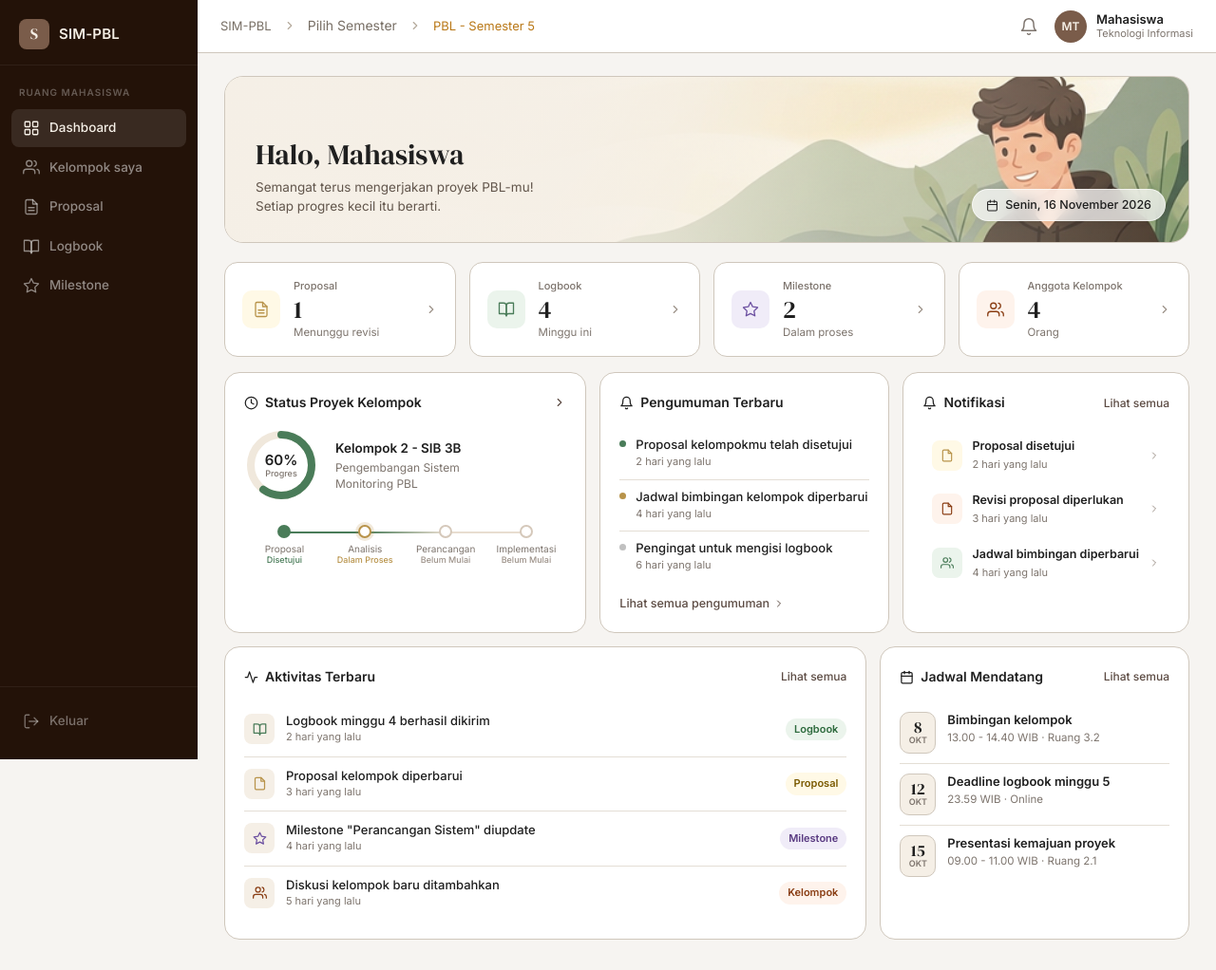
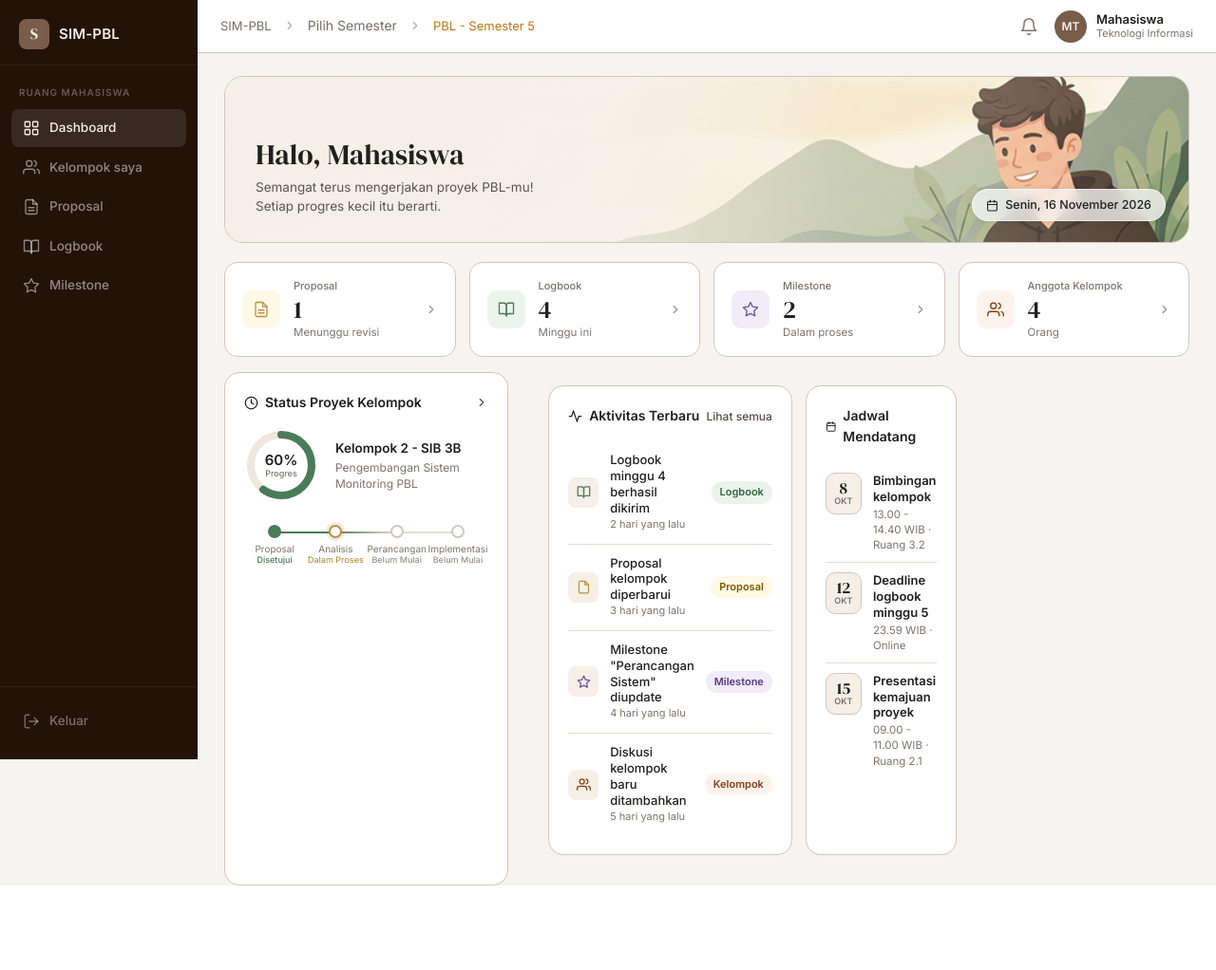
Before and after one commit to adzikraaa/sistemmonitoringpbl, a Laravel app: page /mahasiswa/dashboard in a window 1280 px wide. Shown: the whole page at 95% size. After the commit the page ends 933 px from the top, so only its background shows below. Run offline with Laravel 12, Linux system fonts and the light colour scheme; a user stored in the database is signed in; data comes from the database, SQL or seed files in the repository; style sheets or scripts are compiled from the project's sources.

Commit message:
Hapus blok pengumuman dan notifikasi dashboard

```diff
--- a/resources/views/mahasiswa/dashboard.blade.php
+++ b/resources/views/mahasiswa/dashboard.blade.php
@@ -399,82 +399,6 @@
         </div>
     </div>
 
-    {{-- Pengumuman Terbaru --}}
-    <div class="db-card">
-        <div class="db-card__header">
-            <h2 class="db-card__title">
-                <svg width="15" height="15" viewBox="0 0 24 24" fill="none" stroke="currentColor" stroke-width="2" stroke-linecap="round" stroke-linejoin="round"><path d="M18 8A6 6 0 0 0 6 8c0 7-3 9-3 9h18s-3-2-3-9"/><path d="M13.73 21a2 2 0 0 1-3.46 0"/></svg>
-                Pengumuman Terbaru
-            </h2>
-        </div>
-        <div class="db-announce-item">
-            <div class="db-announce-dot" style="background:#4A7C59;"></div>
-            <div>
-                <p class="db-announce-text">Proposal kelompokmu telah disetujui</p>
-                <p class="db-announce-time">2 hari yang lalu</p>
-            </div>
-        </div>
-        <div class="db-announce-item">
-            <div class="db-announce-dot" style="background:#B8934A;"></div>
-            <div>
-                <p class="db-announce-text">Jadwal bimbingan kelompok diperbarui</p>
-                <p class="db-announce-time">4 hari yang lalu</p>
-            </div>
-        </div>
-        <div class="db-announce-item">
-            <div class="db-announce-dot" style="background:#C0C0C0;"></div>
-            <div>
-                <p class="db-announce-text">Pengingat untuk mengisi logbook</p>
-                <p class="db-announce-time">6 hari yang lalu</p>
-            </div>
-        </div>
-        <a href="{{ route('mahasiswa.notifikasi') }}" class="db-card__link" style="margin-top:12px; font-size:12.5px; display:inline-flex; align-items:center; gap:4px;">
-            Lihat semua pengumuman
-            <svg width="12" height="12" viewBox="0 0 24 24" fill="none" stroke="currentColor" stroke-width="2" stroke-linecap="round" stroke-linejoin="round"><polyline points="9 18 15 12 9 6"/></svg>
-        </a>
-    </div>
-
-    {{-- Notifikasi --}}
-    <div class="db-card">
-        <div class="db-card__header">
-            <h2 class="db-card__title">
-                <svg width="15" height="15" viewBox="0 0 24 24" fill="none" stroke="currentColor" stroke-width="2" stroke-linecap="round" stroke-linejoin="round"><path d="M18 8A6 6 0 0 0 6 8c0 7-3 9-3 9h18s-3-2-3-9"/><path d="M13.73 21a2 2 0 0 1-3.46 0"/></svg>
-                Notifikasi
-            </h2>
-            <a href="{{ route('mahasiswa.notifikasi') }}" class="db-card__link">Lihat semua</a>
-        </div>
-        <a href="{{ route('mahasiswa.proposal') }}" class="db-notif-item">
-            <div class="db-notif-icon" style="background:#FFF9E6;">
-                <svg width="14" height="14" viewBox="0 0 24 24" fill="none" stroke="#B8934A" stroke-width="2" stroke-linecap="round" stroke-linejoin="round"><path d="M14 2H6a2 2 0 0 0-2 2v16a2 2 0 0 0 2 2h12a2 2 0 0 0 2-2V8z"/><polyline points="14 2 14 8 20 8"/></svg>
-            </div>
-            <div class="db-notif-body">
-                <p class="db-notif-title">Proposal disetujui</p>
-                <p class="db-notif-time">2 hari yang lalu</p>
-            </div>
-            <div class="db-notif-chevron"><svg width="12" height="12" viewBox="0 0 24 24" fill="none" stroke="currentColor" stroke-width="2" stroke-linecap="round" stroke-linejoin="round"><polyline points="9 18 15 12 9 6"/></svg></div>
-        </a>
-        <a href="{{ route('mahasiswa.proposal') }}" class="db-notif-item">
-            <div class="db-notif-icon" style="background:#FEF3EC;">
-                <svg width="14" height="14" viewBox="0 0 24 24" fill="none" stroke="#8A3E14" stroke-width="2" stroke-linecap="round" stroke-linejoin="round"><path d="M14 2H6a2 2 0 0 0-2 2v16a2 2 0 0 0 2 2h12a2 2 0 0 0 2-2V8z"/><polyline points="14 2 14 8 20 8"/></svg>
-            </div>
-            <div class="db-notif-body">
-                <p class="db-notif-title">Revisi proposal diperlukan</p>
-                <p class="db-notif-time">3 hari yang lalu</p>
-            </div>
-            <div class="db-notif-chevron"><svg width="12" height="12" viewBox="0 0 24 24" fill="none" stroke="currentColor" stroke-width="2" stroke-linecap="round" stroke-linejoin="round"><polyline points="9 18 15 12 9 6"/></svg></div>
-        </a>
-        <a href="{{ route('mahasiswa.kelompok') }}" class="db-notif-item">
-            <div class="db-notif-icon" style="background:#EBF4EC;">
-                <svg width="14" height="14" viewBox="0 0 24 24" fill="none" stroke="#4A7C59" stroke-width="2" stroke-linecap="round" stroke-linejoin="round"><path d="M17 21v-2a4 4 0 0 0-4-4H5a4 4 0 0 0-4 4v2"/><circle cx="9" cy="7" r="4"/><path d="M23 21v-2a4 4 0 0 0-3-3.87"/><path d="M16 3.13a4 4 0 0 1 0 7.75"/></svg>
-            </div>
-            <div class="db-notif-body">
-                <p class="db-notif-title">Jadwal bimbingan diperbarui</p>
-                <p class="db-notif-time">4 hari yang lalu</p>
-            </div>
-            <div class="db-notif-chevron"><svg width="12" height="12" viewBox="0 0 24 24" fill="none" stroke="currentColor" stroke-width="2" stroke-linecap="round" stroke-linejoin="round"><polyline points="9 18 15 12 9 6"/></svg></div>
-        </a>
-    </div>
-</div>
 
 {{-- ROW 3 : 2 KOLOM --}}
 <div class="db-grid-bottom">
@@ -537,7 +461,6 @@
                 <svg width="15" height="15" viewBox="0 0 24 24" fill="none" stroke="currentColor" stroke-width="2" stroke-linecap="round" stroke-linejoin="round"><rect x="3" y="4" width="18" height="18" rx="2" ry="2"/><line x1="16" y1="2" x2="16" y2="6"/><line x1="8" y1="2" x2="8" y2="6"/><line x1="3" y1="10" x2="21" y2="10"/></svg>
                 Jadwal Mendatang
             </h2>
-            <a href="#" class="db-card__link">Lihat semua</a>
         </div>
         <div class="db-jadwal-item">
             <div class="db-jadwal-date">
```
